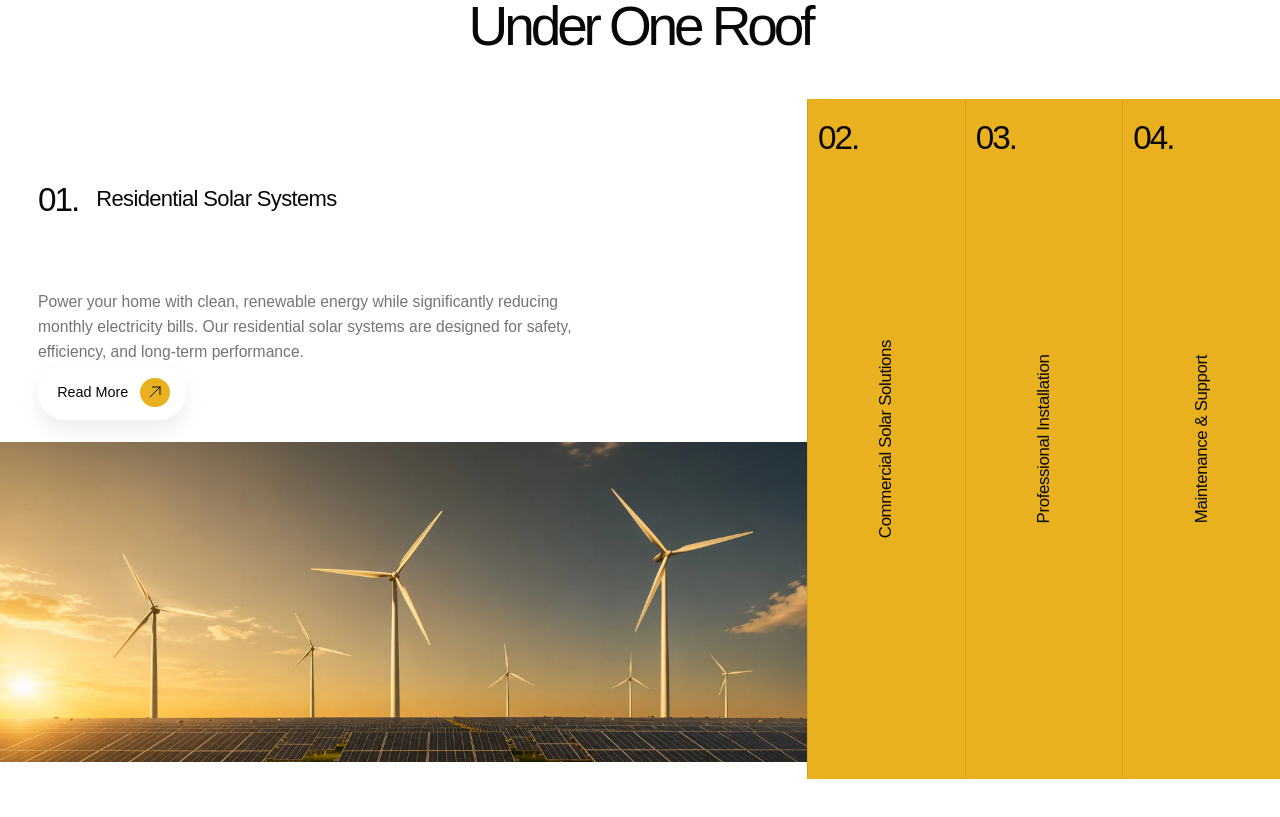
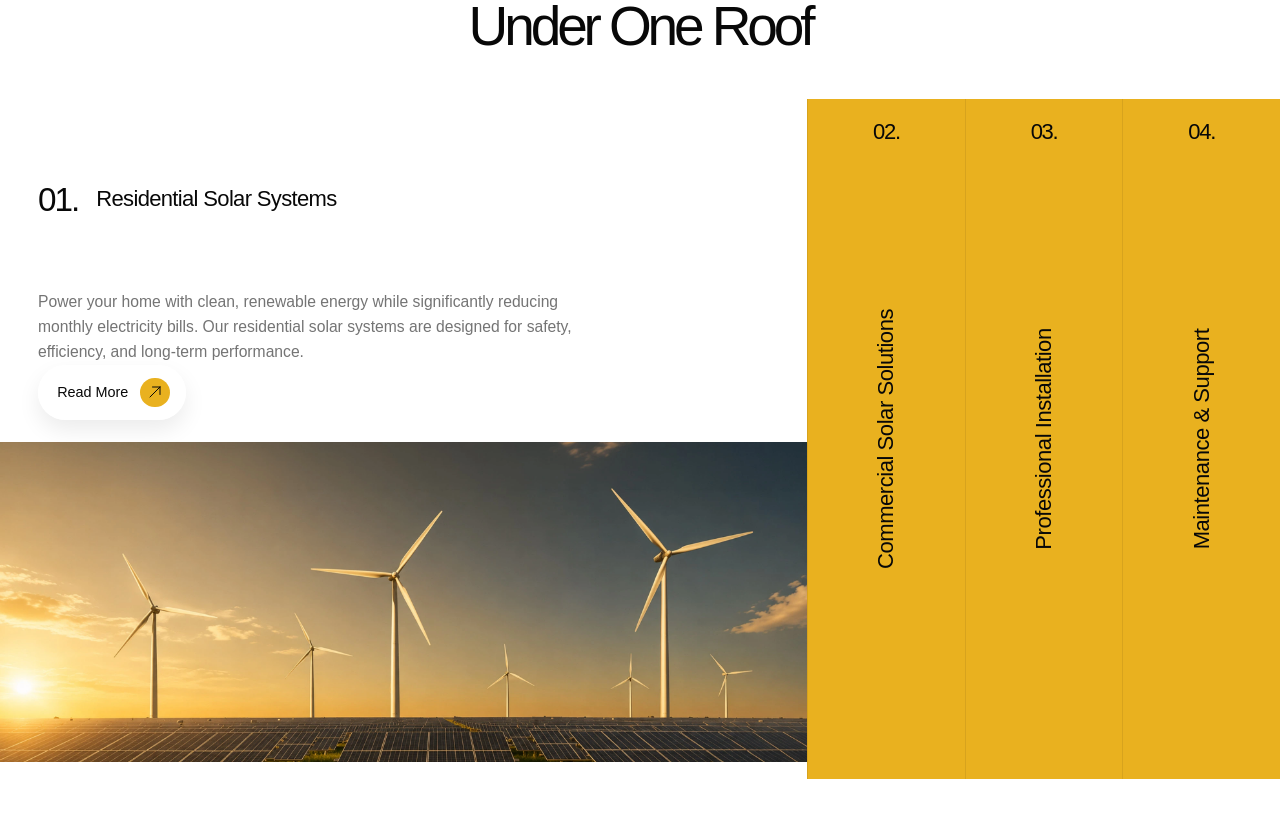
Before and after one commit to nikhilkumar202002/GPS-SOLAR, a Next.js app: page / in a window 1280 px wide. Shown: the part 2260-3077 px from the top of the page. Built offline with nearby package versions, Linux system fonts and the light colour scheme.

Commit message:
refactor: adjust positioning and font size for number and triggerTitle in ServiceSection for improved alignment and readability

```diff
--- a/app/component/sections/ServiceSection.module.css
+++ b/app/component/sections/ServiceSection.module.css
@@ -123,8 +123,10 @@
 .cardClosed .number {
   position: absolute;
   top: 22px;
-  left: 10px;
+  left: 50%;
+  transform: translateX(-50%);
   align-self: auto;
+  font-size: 22px;
 }
 
 .triggerTitle {
@@ -141,7 +143,7 @@
   left: 50%;
   writing-mode: vertical-rl;
   transform: translate(-50%, -50%) rotate(180deg);
-  font-size: 1.05rem;
+  font-size: 22px;
   letter-spacing: -0.02em;
   margin: 0;
 }
```
